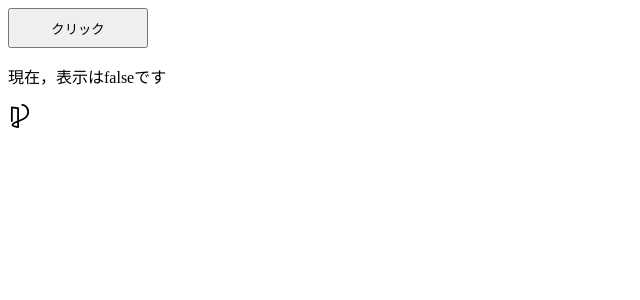
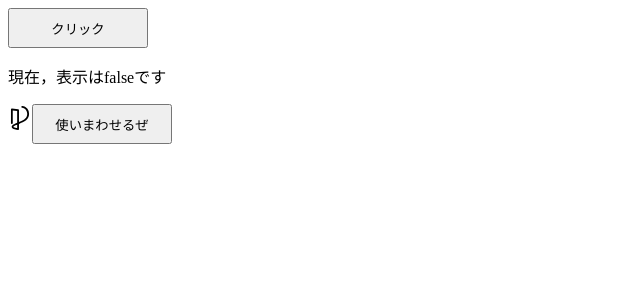
Before and after one commit to toshiki-tani/progate-otameshi, a Vue app: page /example in a window 1280 px wide. Shown: the top 300 px of the page, without its empty margins (0-640 px from the left). Built offline with nearby package versions, Linux system fonts and the light colour scheme; some icons are missing.

Commit message:
feat: componentの利用

```diff
--- /dev/null
+++ b/src/components/atoms/BaseButton.vue
@@ -0,0 +1,22 @@
+<script setup>
+import { defineProps, defineEmits } from "vue";
+const onClick = () => {
+  emit("onClick");
+};
+const props = defineProps({
+  text: String,
+});
+
+const emit = defineEmits(["onClick"]);
+</script>
+
+<template>
+  <button class="example-btn" @click="onClick">{{ props.text }}</button>
+</template>
+
+<style scoped>
+.example-btn {
+  width: 140px;
+  height: 40px;
+}
+</style>
--- a/src/pages/example.vue
+++ b/src/pages/example.vue
@@ -1,6 +1,7 @@
 <script setup>
 import { ref } from "vue";
 import ProgateIcon from "@/assets/svg/progate.svg";
+import BaseButton from "@/components/atoms/BaseButton";
 
 const isShow = ref(false);
 const handleClick = () => {
@@ -17,7 +18,7 @@ const humanDatas = ref([
 
 <template>
   <div class="example">
-    <button @click="handleClick" class="example-btn">クリック</button>
+    <BaseButton @onClick="handleClick" text="クリック" />
     <div v-if="isShow">
       <p>ボタンを押した</p>
       <p>現在，表示は{{ isShow }}です</p>
@@ -34,6 +35,7 @@ const humanDatas = ref([
       <p>現在，表示は{{ isShow }}です</p>
     </div>
     <ProgateIcon class="progate-icon" />
+    <BaseButton @onClick="handleClick" text="使いまわせるぜ" />
   </div>
 </template>
 
```
